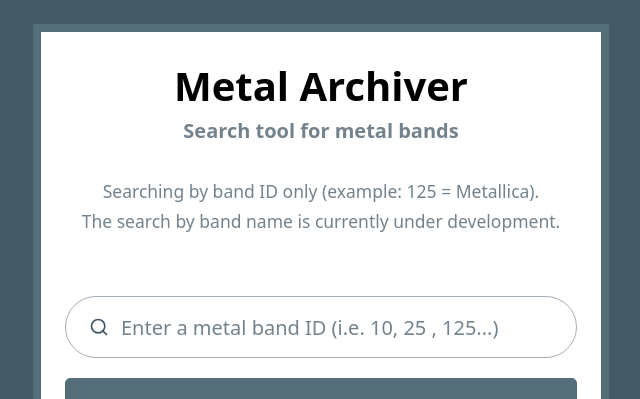
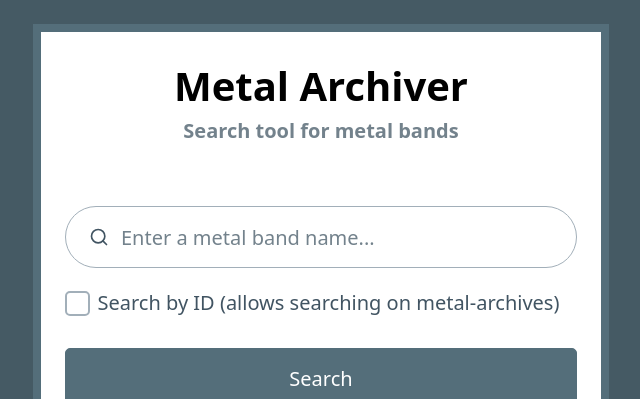
Before and after one commit to lucius-barde/metalarch, a Vue app: page / in a window 1280 px wide. Shown: the top 399 px of the page, without its empty margins (319-959 px from the left). Built offline with nearby package versions, Linux system fonts and the light colour scheme; no server answers.

Commit message:
Search by band name in local database

```diff
--- a/src/App.vue
+++ b/src/App.vue
@@ -1,6 +1,6 @@
 <template>
   <main>
-    <MetalArchForm placeholder="Enter a metal band ID (i.e. 10, 25 , 125...)" />
+    <MetalArchForm />
     <MetalArchList order="" limit="" />
     <footer>
       <p style="text-align:center; color:var(--muted-color)"><small><small>&copy; 2023 Lucius</small></small></p>
--- a/src/components/MetalArchForm.vue
+++ b/src/components/MetalArchForm.vue
@@ -6,8 +6,6 @@
           <h1><a style="text-decoration:none; color:#000;" href="">Metal Archiver</a></h1>
           <h2>
             <strong><a style="text-decoration:none; color:var(--muted-color)" href="">Search tool for metal bands</a></strong>
-            <br /><br />
-            <small>Searching by band ID only (example: 125 = Metallica).<br /> The search by band name is currently under development.</small>
           </h2>
 
         </hgroup>
@@ -15,7 +13,11 @@
       <br />
       <form id="metalarch-form" @submit.prevent="initMetalSearch">
 
-          <input v-model="metalSearch" type="search" id="metalsearch" name="metalarch" required v-bind:placeholder="placeholder" />
+          <input v-if="metalSearchById" v-model="metalSearch" type="number" id="metalsearch" name="metalsearch" min="1" required placeholder="Enter an ID (i.e. 25, 125, etc.)" />
+          <input v-else v-model="metalSearch" type="search" id="metalsearch" name="metalsearch" required placeholder="Enter a metal band name..." />
+          <input v-model="metalSearchById" type="checkbox" id="metalsearchbyid" name="metalsearchbyid" checked="checked" />
+          <label for="metalsearchbyid">Search by ID (allows searching on metal-archives)</label>
+          <br /><br />
           <button type="submit">Search</button>
 
       </form>
@@ -24,8 +26,8 @@
       <h6>Search on : {{ metalSearchLoading }}...</h6>
     </div>
 
-    <div id="metalsearch-results" v-if="!metalSearchLoading && band && band.params">
-        <h6>Search results for: {{ metalSearchedId }}</h6>
+    <div id="metalsearch-results" v-if="!metalSearchLoading && band && band.name && band.params">
+        <h6>Search results for <span v-if="metalSearchById">ID</span><span v-else>name</span>: "{{ metalSearchedId }}"</h6>
         <article>
           <h3>{{ band.name }}</h3>
           <p>{{ band.params.genre }} band {{ band.params.location2 ? 'originally ' : '' }}from {{ band.params.location ? band.params.location+', ' : '' }}{{ band.params.countryOfOrigin }}.</p>
@@ -49,9 +51,9 @@
 
         </article>
     </div>
-    <div v-else-if="metalSearchedId && !band">
+    <div v-else-if="metalSearchedId && (!band || !band.name)">
       <h6>
-        No band found with the ID: {{ metalSearchedId }}<br />
+        No band found with the following <span v-if="metalSearchById">ID</span><span v-else>name (in local cache)</span>: {{ metalSearchedId }}<br />
       </h6>
     </div>
 
@@ -68,6 +70,7 @@
             return{
                 metalSearch:'',
                 metalSearchedId:'',
+                metalSearchById:false,
                 metalSearchLoading:'',
                 //metalSearchedTerm:'',
                 band:{},
@@ -76,9 +79,13 @@
         methods:{
             initMetalSearch(){
 
+
+                if(this.metalSearchById == true){
+
                   this.metalSearchedId = '';
                   this.metalSearchLoading = 'metal-archives';
                   this.band = {};
+
 
                   fetch('https://api.oppidumweb.net/metalarch/getBand/'+this.metalSearch, {
                       headers : {
@@ -98,6 +105,32 @@
                           this.band = data;
                       }
                   })
+
+                }else{
+                  this.metalSearchedId = '';
+                  this.metalSearchLoading = "metal-archiver local database";
+                  this.band = {};
+
+                  fetch('https://api.oppidumweb.net/metalarch/search/byName/'+this.metalSearch, {
+                      headers : {
+                      'Content-Type': 'application/json',
+                      'Accept': 'application/json'
+                      }
+                  })
+                  .then( response => response.json())
+                  .then(data => {
+                      if(data.error){
+                          console.error(data);
+                          // TO DO !!!!! handling of errors
+                      }else{
+                          console.log(data);
+                          this.metalSearchedId = this.metalSearch;
+                          this.metalSearchLoading = '';
+                          this.band = data[0].data; //TODO: possiblity to show multiple search results
+                      }
+                  })
+
+                }
 
             }
         }
```
Lines whose indentation alone changed are shown as unchanged.
